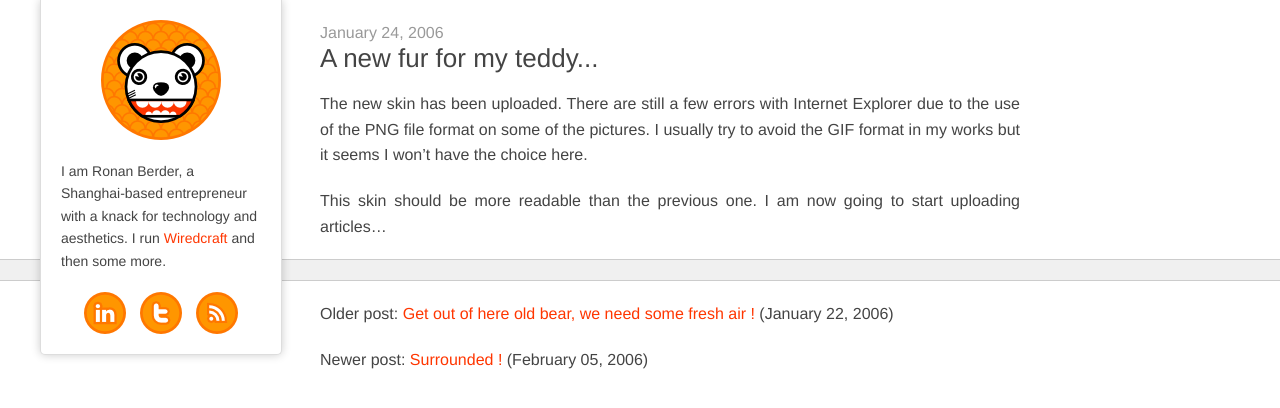
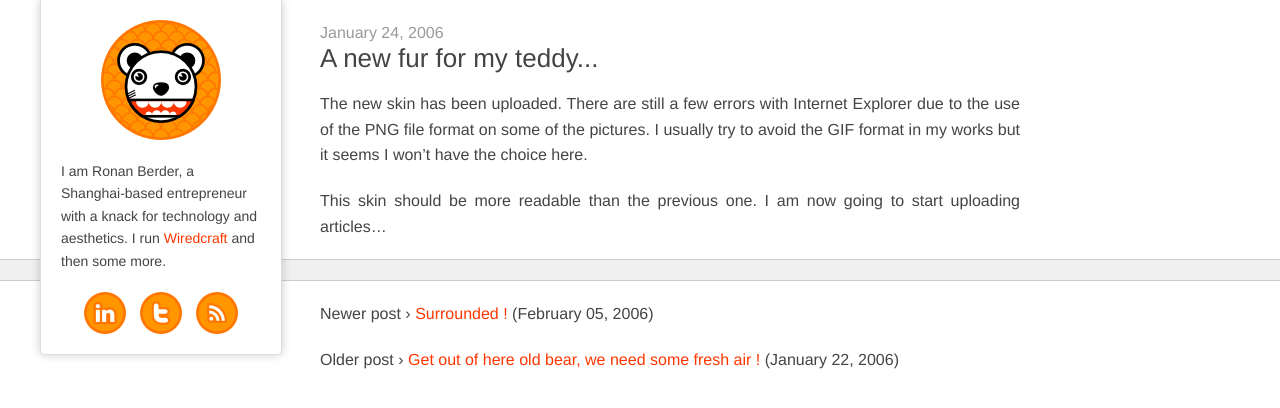
Before and after one commit to hunvreus/hunvreus.github.io, a Jekyll site: the page built from _posts/2006-01-24-newFur.md, in a window 1280 px wide. Shown: the top 408 px of the page. Built offline with Jekyll 4.4.1, drawn with Linux system fonts in a browser that asks for light colours; nearby versions of some CDN libraries; some web fonts are replaced; comment, search, counter and statistics services are not loaded.

Commit message:
Re-arranging pager

```diff
--- a/_layouts/post.html
+++ b/_layouts/post.html
@@ -22,14 +22,14 @@ layout: default
 {% endif %}
 
 <ul id="pager">
+  {% if page.next %}
+    <li>
+      Newer post › <a href="{{ page.next.url }}">{{ page.next.title }}</a> (<time datetime="{{ page.next.date | xmlschema }}">{{ page.next.date | date: "%B %d, %Y" }}</time>)
+    </li>
+  {% endif %}
   {% if page.previous %}
     <li>
-      Older post: <a href="{{ page.previous.url }}">{{ page.previous.title }}</a> (<time datetime="{{ page.previous.date | xmlschema }}">{{ page.previous.date | date: "%B %d, %Y" }}</time>)
-    </li>
-  {% endif %}
-  {% if page.next %}
-    <li>
-      Newer post: <a href="{{ page.next.url }}">{{ page.next.title }}</a> (<time datetime="{{ page.next.date | xmlschema }}">{{ page.next.date | date: "%B %d, %Y" }}</time>)
+      Older post › <a href="{{ page.previous.url }}">{{ page.previous.title }}</a> (<time datetime="{{ page.previous.date | xmlschema }}">{{ page.previous.date | date: "%B %d, %Y" }}</time>)
     </li>
   {% endif %}
 </div>
```
